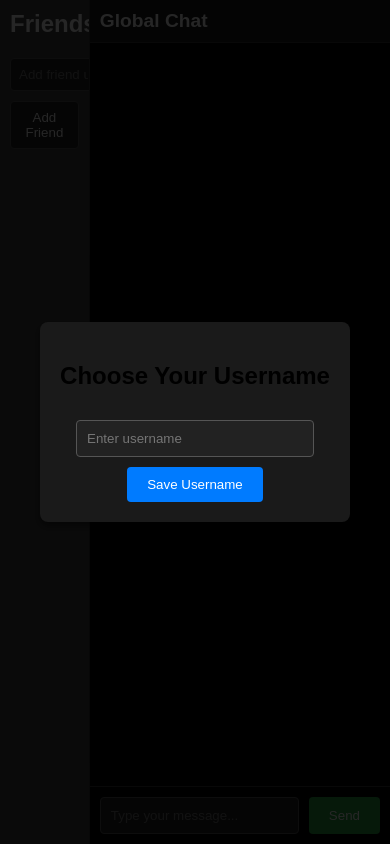
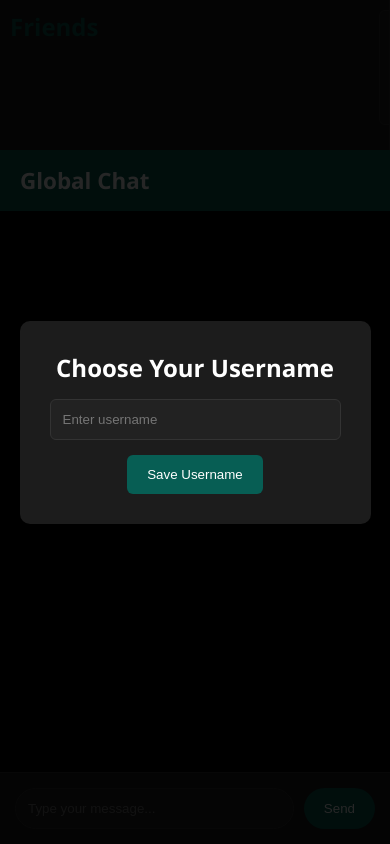
Before and after one commit to y8tireu/Chatting-App, a website: page index.html in a window 390 px wide. Drawn offline with nearby package versions, Linux system fonts and the light colour scheme; no server answers.

Commit message:
Update index.html

```diff
--- a/index.html
+++ b/index.html
@@ -5,137 +5,192 @@
   <meta name="viewport" content="width=device-width, initial-scale=1">
   <title>Texting App</title>
   <style>
-    /* Reset margins and set full-screen dimensions */
-    html, body {
+    /* Global Reset & Base Styles */
+    * {
+      box-sizing: border-box;
       margin: 0;
       padding: 0;
+    }
+    html, body {
       width: 100%;
       height: 100%;
-      font-family: Arial, sans-serif;
+      font-family: 'Segoe UI', Tahoma, Geneva, Verdana, sans-serif;
+      background-color: #000;
+      color: #fff;
     }
-    /* Main container with flex layout */
+    /* Main Container Layout */
     #container {
       display: flex;
-      width: 100vw;
       height: 100vh;
+      overflow: hidden;
     }
-    /* Friend Panel (left) - Gray background */
+    /* Friend Panel Styling */
     #friend-panel {
-      width: 250px;
-      background-color: #444;
-      padding: 10px;
+      width: 300px;
+      background-color: #1c1c1c;
       border-right: 1px solid #333;
-      overflow-y: auto;
+      display: flex;
+      flex-direction: column;
+      padding: 20px;
+      transition: all 0.3s ease;
     }
     #friend-panel h2 {
-      margin-top: 0;
-      color: #fff;
+      color: #075E54;
+      margin-bottom: 20px;
     }
-    #friend-panel input, #friend-panel button {
+    #friend-panel input,
+    #friend-panel button {
       width: 100%;
-      margin-bottom: 10px;
-      padding: 8px;
-      border: 1px solid #555;
-      border-radius: 4px;
+      padding: 12px;
+      margin-bottom: 15px;
+      border: 1px solid #333;
+      border-radius: 6px;
+      transition: border 0.2s;
       background-color: #222;
       color: #fff;
     }
+    #friend-panel input:focus {
+      outline: none;
+      border-color: #075E54;
+    }
+    #friend-panel button {
+      background-color: #075E54;
+      cursor: pointer;
+    }
+    #friend-panel button:hover {
+      background-color: #064c44;
+    }
     #friend-list {
       list-style: none;
-      padding: 0;
-      margin: 0;
+      overflow-y: auto;
+      flex-grow: 1;
     }
     #friend-list li {
       display: flex;
       justify-content: space-between;
       align-items: center;
-      padding: 5px;
-      background: #222;
-      margin-bottom: 5px;
-      border-radius: 4px;
+      background-color: #2a2a2a;
+      padding: 10px 15px;
+      margin-bottom: 10px;
+      border-radius: 8px;
+      transition: background-color 0.3s ease, transform 0.2s;
+    }
+    #friend-list li:hover {
+      background-color: #333;
+      transform: translateX(5px);
     }
     #friend-list button {
-      padding: 4px 8px;
+      padding: 6px 10px;
       border: none;
-      background-color: #007bff;
+      border-radius: 4px;
+      background-color: #25D366;
       color: #fff;
-      border-radius: 4px;
       cursor: pointer;
+      transition: background-color 0.2s;
     }
     #friend-list button:hover {
-      background-color: #0069d9;
+      background-color: #1ebe5d;
     }
-    /* Chat Panel (right) */
+    /* Chat Panel Styling */
     #chat-panel {
       flex: 1;
       display: flex;
       flex-direction: column;
       background-color: #000;
-      color: #fff;
     }
     #chat-header {
-      padding: 10px;
-      background-color: #1a1a1a;
-      border-bottom: 1px solid #333;
+      padding: 15px 20px;
+      background-color: #075E54;
+      color: #fff;
       display: flex;
       justify-content: space-between;
       align-items: center;
     }
     #chat-header h2 {
-      margin: 0;
-      font-size: 1.2em;
+      font-size: 1.4em;
     }
     #chat-header button {
-      padding: 6px 12px;
+      padding: 8px 15px;
       border: none;
-      background-color: #007bff;
+      border-radius: 4px;
+      background-color: #25D366;
       color: #fff;
-      border-radius: 4px;
       cursor: pointer;
+      transition: background-color 0.2s;
     }
     #chat-header button:hover {
-      background-color: #0069d9;
+      background-color: #1ebe5d;
     }
+    /* Messages Area */
     #messages {
       flex: 1;
+      padding: 20px;
       overflow-y: auto;
-      padding: 10px;
-      margin: 0;
-      list-style: none;
+      display: flex;
+      flex-direction: column;
+      gap: 10px;
       background-color: #000;
     }
     #messages li {
-      padding: 8px 12px;
-      margin-bottom: 10px;
-      border-radius: 4px;
-      background: #333;
+      max-width: 70%;
+      padding: 10px 15px;
+      border-radius: 15px;
+      line-height: 1.4;
+      word-wrap: break-word;
+      animation: fadeIn 0.3s ease;
     }
+    /* Chat Bubble Styles */
+    #messages li.sent {
+      align-self: flex-end;
+      background-color: #054740;
+      color: #fff;
+      border-bottom-right-radius: 0;
+    }
+    #messages li.received {
+      align-self: flex-start;
+      background-color: #2a2a2a;
+      color: #fff;
+      border: 1px solid #333;
+      border-bottom-left-radius: 0;
+    }
+    @keyframes fadeIn {
+      from { opacity: 0; transform: translateY(10px); }
+      to { opacity: 1; transform: translateY(0); }
+    }
+    /* Message Form Styling */
     #form {
       display: flex;
-      padding: 10px;
+      padding: 15px;
+      background-color: #1c1c1c;
       border-top: 1px solid #333;
     }
     #input {
       flex: 1;
-      padding: 10px;
-      border: 1px solid #555;
-      border-radius: 4px;
+      padding: 12px;
+      border: 1px solid #333;
+      border-radius: 25px;
+      margin-right: 10px;
+      transition: border 0.2s;
       background-color: #222;
       color: #fff;
     }
+    #input:focus {
+      outline: none;
+      border-color: #075E54;
+    }
     #send-btn {
-      padding: 10px 20px;
-      margin-left: 10px;
+      padding: 12px 20px;
       border: none;
-      background-color: #28a745;
+      border-radius: 25px;
+      background-color: #075E54;
       color: #fff;
-      border-radius: 4px;
       cursor: pointer;
+      transition: background-color 0.2s;
     }
     #send-btn:hover {
-      background-color: #218838;
+      background-color: #064c44;
     }
-    /* Username modal styling */
+    /* Username Modal Styling */
     #username-modal {
       position: fixed;
       top: 0;
@@ -146,34 +201,78 @@
       display: flex;
       justify-content: center;
       align-items: center;
-      z-index: 3;
+      z-index: 10;
     }
     #username-modal-content {
-      background: #1a1a1a;
-      padding: 20px;
-      border-radius: 8px;
+      background: #1c1c1c;
+      padding: 30px;
+      border-radius: 10px;
       text-align: center;
-      box-shadow: 0 4px 8px rgba(0,0,0,0.5);
+      width: 90%;
+      max-width: 400px;
+      box-shadow: 0 4px 15px rgba(0,0,0,0.2);
+      animation: popIn 0.3s ease;
+      color: #fff;
+    }
+    @keyframes popIn {
+      from { transform: scale(0.8); opacity: 0; }
+      to { transform: scale(1); opacity: 1; }
     }
     #username-modal-content input {
-      width: 80%;
-      padding: 10px;
-      margin: 10px 0;
-      border: 1px solid #555;
-      border-radius: 4px;
+      width: 100%;
+      padding: 12px;
+      margin: 15px 0;
+      border: 1px solid #333;
+      border-radius: 6px;
+      transition: border 0.2s;
       background-color: #222;
       color: #fff;
     }
+    #username-modal-content input:focus {
+      outline: none;
+      border-color: #075E54;
+    }
     #username-modal-content button {
-      padding: 10px 20px;
+      padding: 12px 20px;
       border: none;
-      background-color: #007bff;
+      border-radius: 6px;
+      background-color: #075E54;
       color: #fff;
-      border-radius: 4px;
       cursor: pointer;
+      transition: background-color 0.2s;
     }
     #username-modal-content button:hover {
-      background-color: #0069d9;
+      background-color: #064c44;
+    }
+    /* Responsive Design Adjustments */
+    @media (max-width: 768px) {
+      #container {
+        flex-direction: column;
+      }
+      #friend-panel {
+        width: 100%;
+        height: 150px;
+        flex-direction: row;
+        overflow-x: auto;
+        padding: 10px;
+      }
+      #friend-panel h2 {
+        flex: 0 0 100%;
+        margin-bottom: 10px;
+      }
+      #friend-list {
+        display: flex;
+        flex-direction: row;
+        overflow-x: auto;
+        flex: 1;
+      }
+      #friend-list li {
+        margin-right: 10px;
+        margin-bottom: 0;
+      }
+      #chat-panel {
+        flex: 1;
+      }
     }
   </style>
 </head>
@@ -327,7 +426,13 @@
     socket.on('chat message', (msgObj) => {
       if (currentChat === 'global') {
         const item = document.createElement('li');
-        item.innerHTML = '<strong>' + msgObj.username + ':</strong> ' + msgObj.message;
+        if (msgObj.username === username) {
+          item.classList.add('sent');
+          item.innerHTML = '<strong>You:</strong> ' + msgObj.message;
+        } else {
+          item.classList.add('received');
+          item.innerHTML = '<strong>' + msgObj.username + ':</strong> ' + msgObj.message;
+        }
         messages.appendChild(item);
         messages.scrollTop = messages.scrollHeight;
       }
@@ -338,8 +443,10 @@
       if (currentChat === msgObj.from || currentChat === msgObj.to) {
         const item = document.createElement('li');
         if (msgObj.from === username) {
+          item.classList.add('sent');
           item.innerHTML = '<em>To ' + msgObj.to + ':</em> ' + msgObj.message;
         } else {
+          item.classList.add('received');
           item.innerHTML = '<em>From ' + msgObj.from + ':</em> ' + msgObj.message;
         }
         messages.appendChild(item);
@@ -350,6 +457,7 @@
     // Listen for system messages.
     socket.on('system message', (msgObj) => {
       const item = document.createElement('li');
+      item.classList.add('received');
       item.innerHTML = '<em>' + msgObj.message + '</em>';
       messages.appendChild(item);
       messages.scrollTop = messages.scrollHeight;
```
